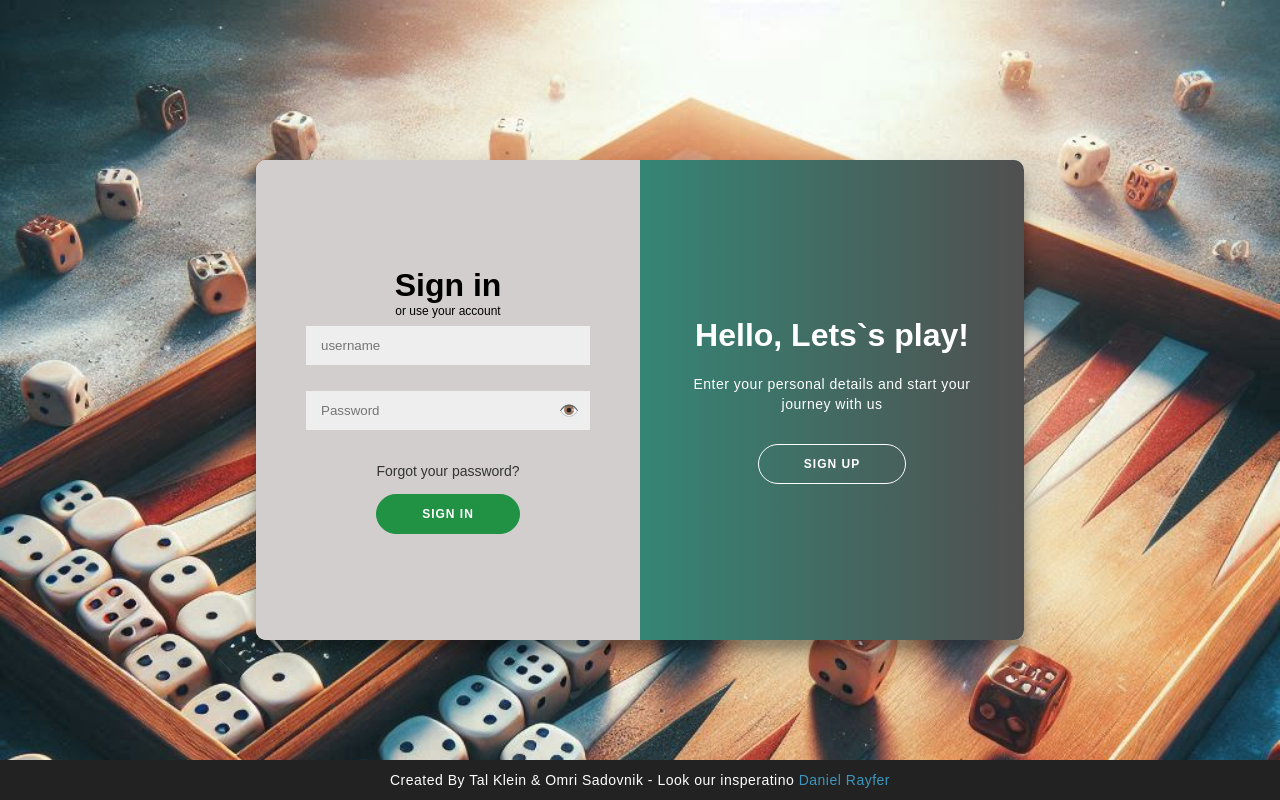
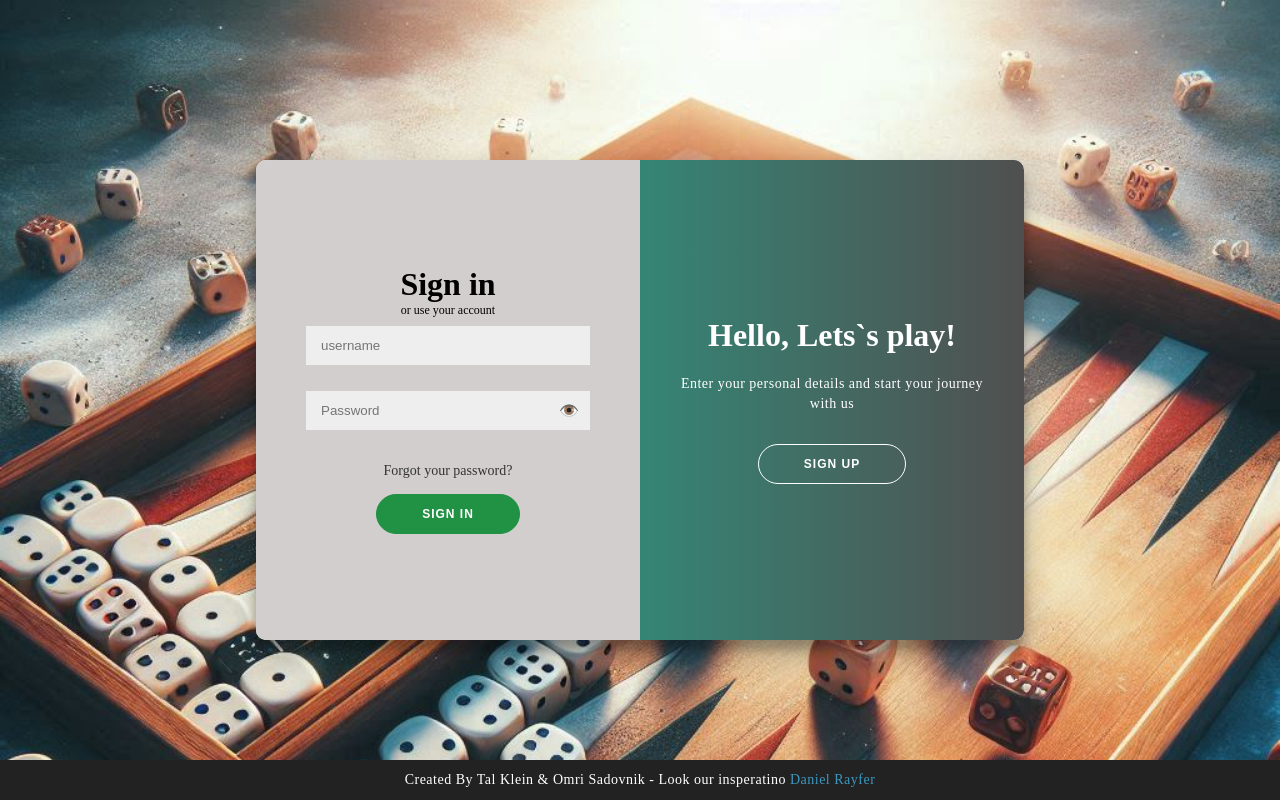
Before and after one commit to Omrikush6/BackgammonFinalProject, a React (Vite) app in the folder backgammonfinalproject.client/: page / in a window 1280 px wide. Built offline with nearby package versions, Linux system fonts and the light colour scheme.

Commit message:
עדכון CSS Lobby

```diff
--- a/backgammonfinalproject.client/src/components/Lobby/Lobby.css
+++ b/backgammonfinalproject.client/src/components/Lobby/Lobby.css
@@ -5,7 +5,6 @@ body {
     align-items: center;
     height: 100vh; /* Full height of the window */
     margin: 0;
-    font-family: 'Arial', sans-serif; /* Change font for better readability */
   }
 
   .lobby-container {
```
Also changed, not shown: 1 other file (tests, documents, lock files or other folders).
